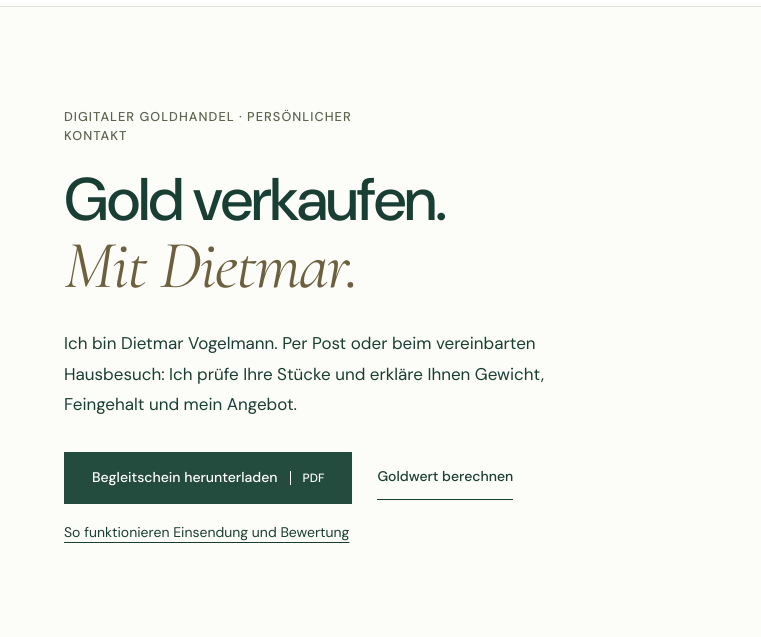
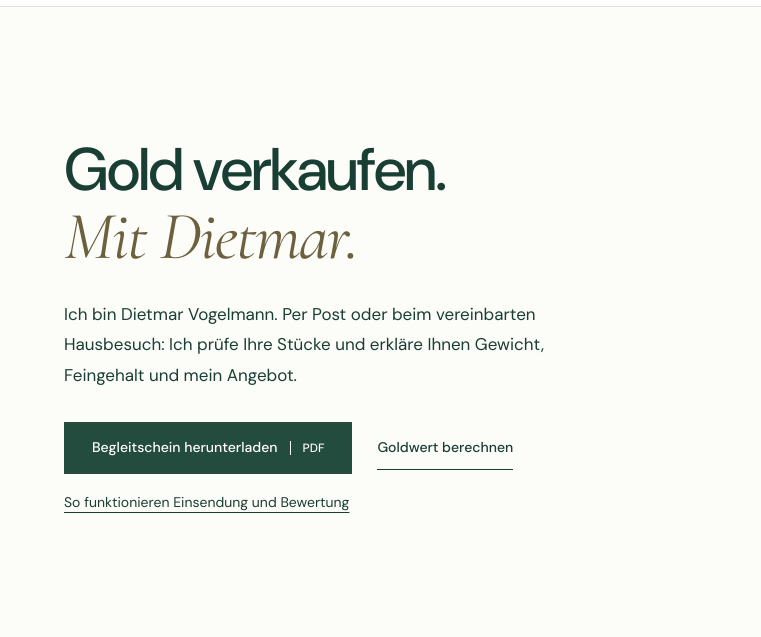
Before and after one commit to Haraldovic/nachlassgold, a plain HTML site: page index.html in a window 1280 px wide. Shown: the part 131-768 px from the top of the page, 0-761 px from the left. Drawn offline with Linux system fonts and the light colour scheme.

Commit message:
Remove catalogue and digital-trade labels from homepage

```diff
--- a/index.html
+++ b/index.html
@@ -29,7 +29,7 @@
 <header class="dv-head" data-dv-header="nachlassgold"><div class="dv-brandbar"><nav class="dv-worlds" aria-label="Die drei Marken von Dietmar Vogelmann"><a href="https://feingold-vogel.rateriser.tech/"><span>Feingold Vogel</span><small>Schmuck &amp; Edelsteine</small></a><a href="index.html" class="dv-active" aria-current="true"><span>Nachlassgold</span><small>Edelmetallankauf</small></a><a href="https://goldgezwitscher.rateriser.tech/"><span>Goldgezwitscher</span><small>Der Videocast</small></a></nav></div><div class="dv-core dv-inner"><a class="dv-logo" href="index.html" aria-label="Nachlassgold, zur Startseite"><img src="assets/haus-vogel.webp" width="77" height="85" alt=""><span><strong>Nachlassgold</strong><small>Ankauf in Karlsbad</small></span></a>
     <button class="dv-menu" type="button" aria-controls="dv-navigation" aria-expanded="false"><i aria-hidden="true"></i>Menü</button><nav class="dv-links" id="dv-navigation" aria-label="Hauptnavigation"><a href="downloads/versandbegleitschein.pdf" download aria-label="Begleitschein herunterladen (PDF)" class="dv-document">Begleitschein<span class="dv-pdf-label">PDF</span></a><a href="ankaufsrechner.html">Ankaufsrechner</a><a href="versandankauf.html">Einsendung &amp; Bewertung</a><a href="persoenlicher-ankauf.html#hausbesuch">Hausbesuch</a><a href="ueber-mich.html">Über Dietmar</a><a href="kontakt.html" class="dv-contact">Kontakt</a></nav></div></header>
 <main id="inhalt">
-<section class="ng-welcome v10-width"><div class="ng-welcome-title"><p class="v10-eyebrow">Digitaler Goldhandel · Persönlicher Kontakt</p><h1>Gold verkaufen.<br><em>Mit Dietmar.</em></h1><p>Ich bin Dietmar Vogelmann. Per Post oder beim vereinbarten Hausbesuch: Ich prüfe Ihre Stücke und erkläre Ihnen Gewicht, Feingehalt und mein Angebot.</p><div class="v10-actions"><a class="v10-action primary" href="downloads/versandbegleitschein.pdf" download>Begleitschein herunterladen <span class="ng-filetype">PDF</span></a><a class="v10-action text" href="ankaufsrechner.html">Goldwert berechnen</a></div><a class="ng-hero-guide" href="#einsenden">So funktionieren Einsendung und Bewertung</a></div><figure class="ng-person"><img srcset="assets/dietmar-portrait-v13-640.webp 640w, assets/dietmar-portrait-v13-1120.webp 1120w" sizes="(max-width: 700px) 90vw, 42vw" width="1120" height="1400" fetchpriority="high" src="assets/dietmar-portrait-v13-1120.webp" alt="Dietmar Vogelmann, Ihr Ansprechpartner für den Goldankauf in Karlsbad" loading="eager" decoding="async"><figcaption><strong>Dietmar Vogelmann</strong><span>Ihr Ansprechpartner – von der ersten Nachricht bis zum Angebot.</span></figcaption></figure><div class="ng-hero-assurance"><span>Ein persönlicher Ansprechpartner</span><span>Bewertung nachvollziehbar erklärt</span><span>Sie entscheiden über den Verkauf</span></div></section>
+<section class="ng-welcome v10-width"><div class="ng-welcome-title"><h1>Gold verkaufen.<br><em>Mit Dietmar.</em></h1><p>Ich bin Dietmar Vogelmann. Per Post oder beim vereinbarten Hausbesuch: Ich prüfe Ihre Stücke und erkläre Ihnen Gewicht, Feingehalt und mein Angebot.</p><div class="v10-actions"><a class="v10-action primary" href="downloads/versandbegleitschein.pdf" download>Begleitschein herunterladen <span class="ng-filetype">PDF</span></a><a class="v10-action text" href="ankaufsrechner.html">Goldwert berechnen</a></div><a class="ng-hero-guide" href="#einsenden">So funktionieren Einsendung und Bewertung</a></div><figure class="ng-person"><img srcset="assets/dietmar-portrait-v13-640.webp 640w, assets/dietmar-portrait-v13-1120.webp 1120w" sizes="(max-width: 700px) 90vw, 42vw" width="1120" height="1400" fetchpriority="high" src="assets/dietmar-portrait-v13-1120.webp" alt="Dietmar Vogelmann, Ihr Ansprechpartner für den Goldankauf in Karlsbad" loading="eager" decoding="async"><figcaption><strong>Dietmar Vogelmann</strong><span>Ihr Ansprechpartner – von der ersten Nachricht bis zum Angebot.</span></figcaption></figure><div class="ng-hero-assurance"><span>Ein persönlicher Ansprechpartner</span><span>Bewertung nachvollziehbar erklärt</span><span>Sie entscheiden über den Verkauf</span></div></section>
 <div class="ng-live-band"><div class="v10-width" data-rate-ticker><noscript><a href="edelmetallkurse.html">Edelmetallkurse ansehen</a></noscript></div></div>
 <section class="ng-options v10-width" aria-labelledby="ng-options-title"><div class="ng-section-heading"><p class="v10-eyebrow">Persönlich oder per Post</p><h2 id="ng-options-title">Welcher Weg passt zu Ihren Stücken?</h2><p>Ein größerer Nachlass lässt sich gemeinsam vor Ort ansehen. Für eine Einsendung führt Sie der Begleitschein durch die nötigen Angaben.</p></div><div class="ng-route-options">
 <article><p class="v10-eyebrow">Bei Ihnen zu Hause</p><h3>Einen Nachlass gemeinsam sichten.</h3><p>Für mehrere Stücke oder einen Nachlass besprechen wir einen Hausbesuch in Karlsruhe und Umgebung. Sie sind beim Sichten, Wiegen und Besprechen des Angebots dabei.</p><a class="v10-action text" href="persoenlicher-ankauf.html#hausbesuch">So läuft der Hausbesuch ab</a></article>
```
